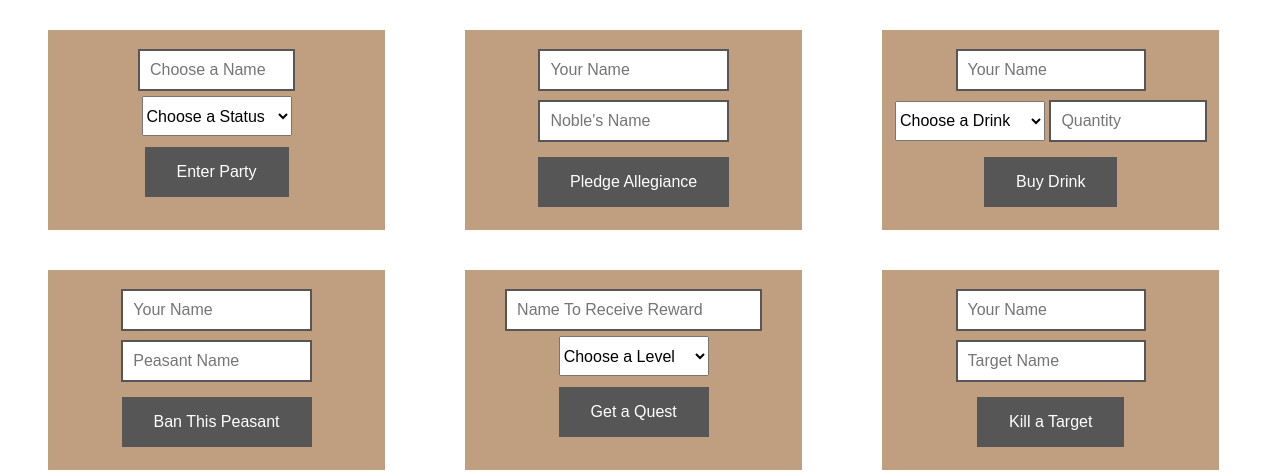
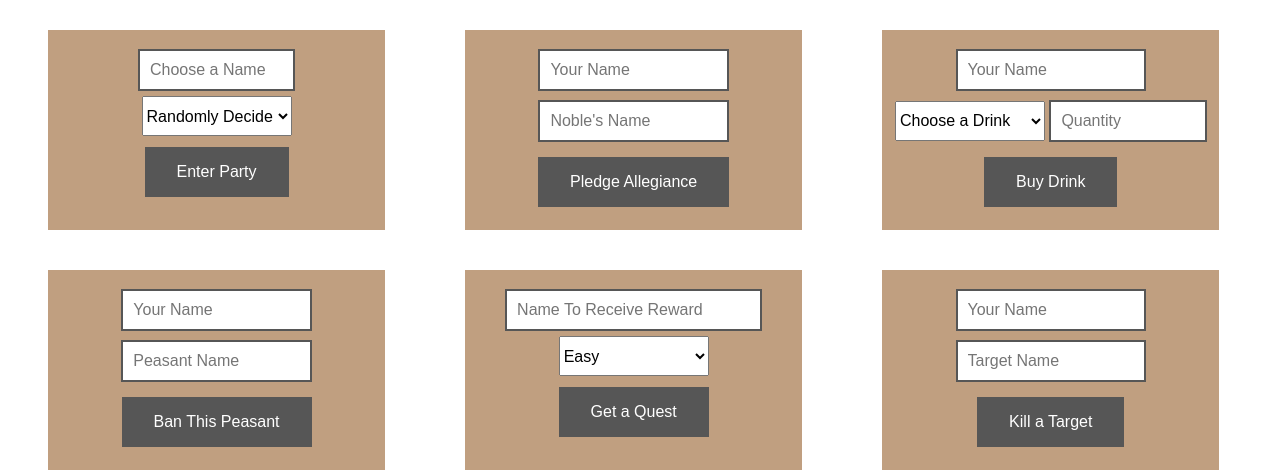
Before and after one commit to mfrasco/Nobles_and_Peasants, a Flask app: template Nobles_and_Peasants/templates/main.html in a window 1280 px wide. Shown: the part 162-636 px from the top of the page. Run offline with Flask 2, Linux system fonts and the light colour scheme; the template is opened without the code that fills it, so the values that code supplies are empty; parts of the project's set-up code (start-up, migrations or seed data) failed here and were passed over; some libraries are stand-ins or nearby versions.

Commit message:
removed default options on some select buttons

```diff
--- a/Nobles_and_Peasants/templates/main.html
+++ b/Nobles_and_Peasants/templates/main.html
@@ -10,8 +10,7 @@
 					<input class="input_box" type="text" name="user_id" placeholder="Choose a Name" required></input>
 					<p></p>
 					<select class="select_box" name="user_status" required>
-						<option value="" disabled selected>Choose a Status</option>
-						<option value="randomly decide">Randomly Decide</option>
+						<option value="randomly decide" selected>Randomly Decide</option>
 						<option value="noble">Noble</option>
 						<option value="peasant">Peasant</option>
 					</select>
@@ -74,8 +73,7 @@
 					</input>
 					<p></p>
 					<select class="select_box" name="level" required>
-						<option value="" disabled selected>Choose a Level</option>
-						<option value="easy">Easy</option>
+						<option value="easy" selected>Easy</option>
 						<option value="medium">Medium</option>
 						<option value="hard">Hard</option>
 					</select>
```
